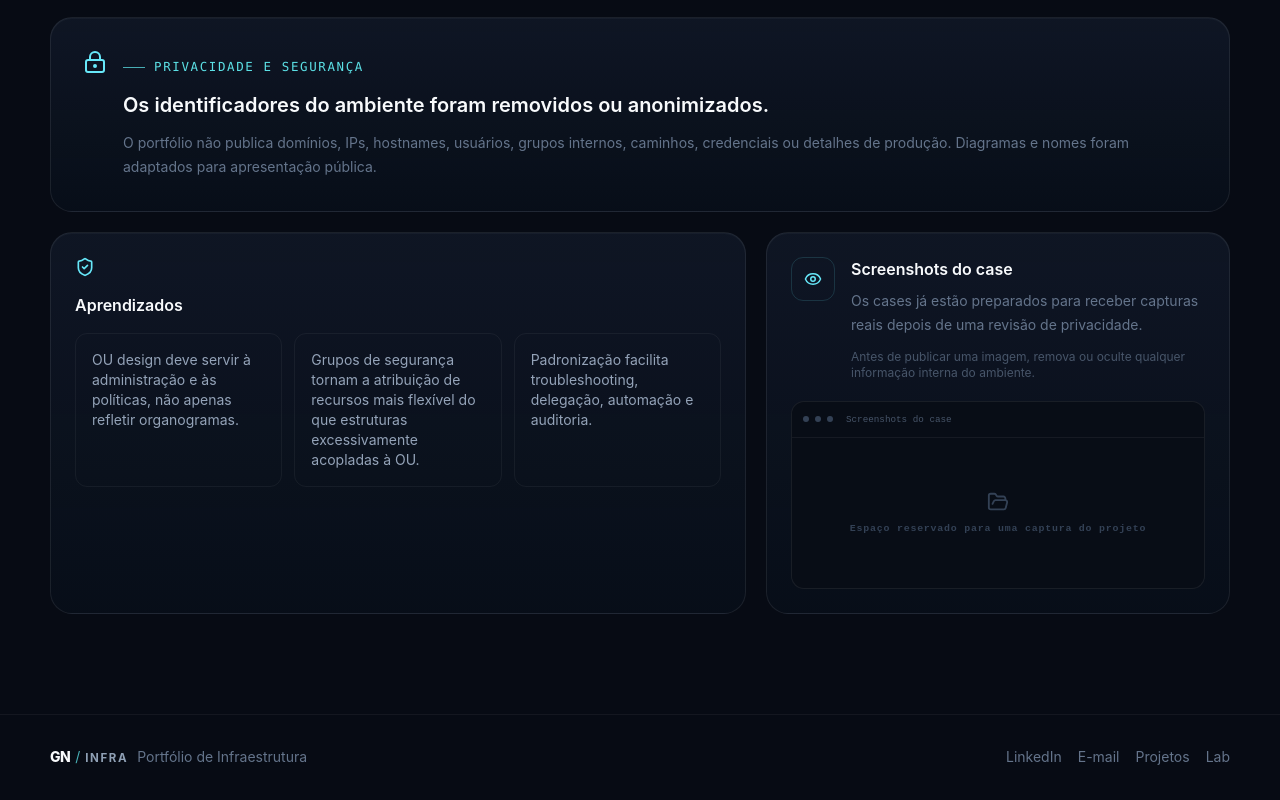
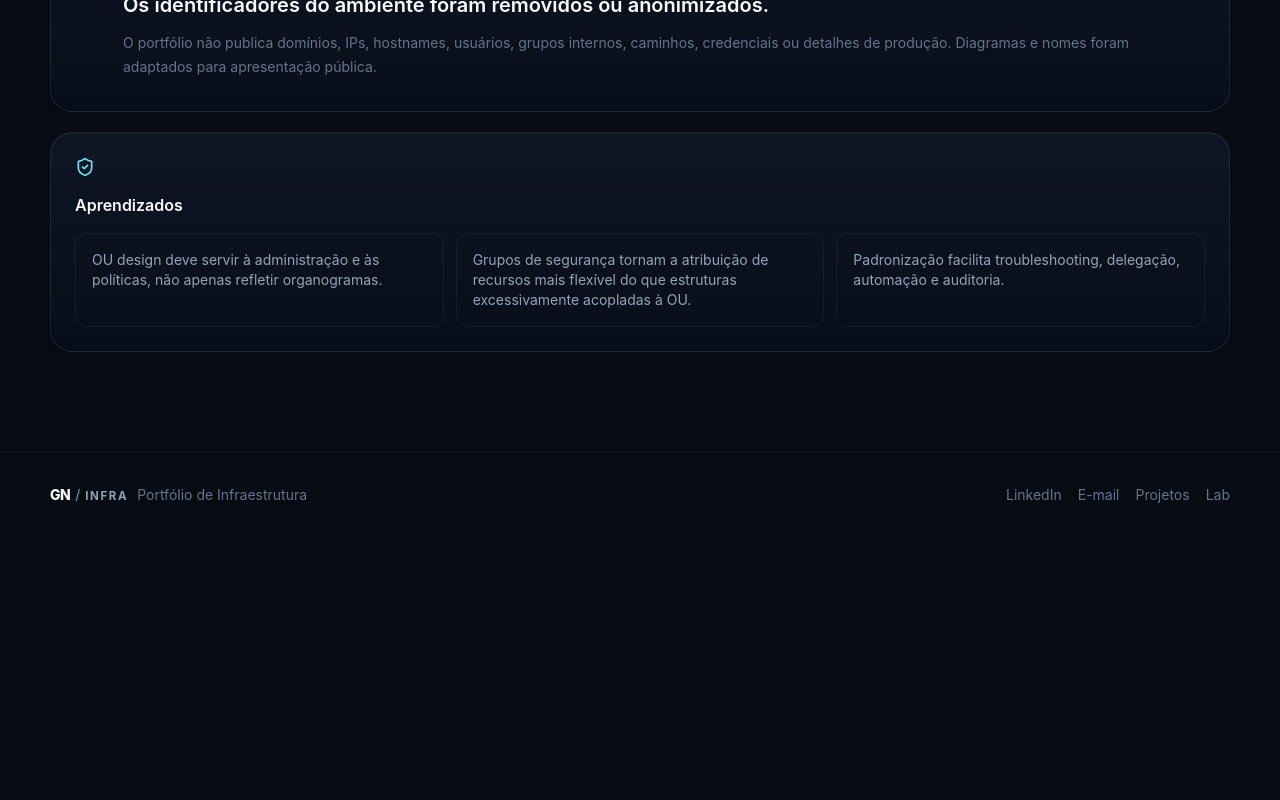
Before and after one commit to glnovais/gustavo-lima-novais-portfolio, a React (Vite) app in the folder gustavo-lima-novais-portfolio-humanizado/: page /projects/active-directory in a window 1280 px wide. Shown: the part 2978-3778 px from the top of the page. After the commit the page ends 3516 px from the top, so only its background shows below. Built offline with nearby package versions, Linux system fonts and the light colour scheme.

Commit message:
Refina conteúdo público dos cases

```diff
--- a/gustavo-lima-novais-portfolio-humanizado/src/components/projects/ProjectScreenshot.tsx
+++ b/gustavo-lima-novais-portfolio-humanizado/src/components/projects/ProjectScreenshot.tsx
@@ -26,7 +26,7 @@ export default function ProjectScreenshot({ src, alt, caption }: Props) {
         <img src={src} alt={alt} loading="lazy" decoding="async"/>
         <span><Maximize2 size={15}/> Zoom</span>
       </button>
-      <figcaption>{caption}<small>{t('screenshots.note')}</small></figcaption>
+      <figcaption>{caption}</figcaption>
     </figure>
     {open && <div className="screenshot-modal" role="dialog" aria-modal="true" aria-label={caption} onMouseDown={(event: MouseEvent<HTMLDivElement>) => { if (event.currentTarget === event.target) setOpen(false); }}><button onClick={() => setOpen(false)} aria-label={t('a11y.closeMenu')}><X size={19}/></button><img src={src} alt={alt}/></div>}
   </>;
--- a/gustavo-lima-novais-portfolio-humanizado/src/config/profile.ts
+++ b/gustavo-lima-novais-portfolio-humanizado/src/config/profile.ts
@@ -6,7 +6,7 @@ export const profile = {
   complementaryLine: 'Infraestrutura Corporativa | Redes | Monitoramento | ITSM | Governança de TI',
   email: 'glnovais.ti@gmail.com',
   linkedin: 'https://www.linkedin.com/in/gustavo-lima-novais-560b23314/',
-  github: '',
+  github: 'https://github.com/glnovais',
   location: 'São Paulo, SP — Brasil',
   photo: '/images/gustavo-lima-novais.webp',
   photoFallback: '/images/gustavo-lima-novais.png',
--- a/gustavo-lima-novais-portfolio-humanizado/src/pages/ProjectPage.tsx
+++ b/gustavo-lima-novais-portfolio-humanizado/src/pages/ProjectPage.tsx
@@ -1,5 +1,5 @@
 import type { ReactNode } from 'react';
-import { ArrowLeft, CheckCircle2, Eye, FolderOpen, LockKeyhole, Route, ShieldCheck, Wrench } from 'lucide-react';
+import { ArrowLeft, CheckCircle2, LockKeyhole, ShieldCheck, Wrench } from 'lucide-react';
 import { Link, useParams } from 'react-router-dom';
 import Footer from '../components/layout/Footer';
 import Header from '../components/layout/Header';
@@ -129,24 +129,6 @@ Test-Connection -ComputerName "CLIENT-001" -Count 1`}</code></pre>
   return <NetworkTopology/>;
 }
 
-function ScreenshotArea() {
-  const { t } = useI18n();
-  return <div className="panel p-5 md:p-6">
-    <div className="flex items-start gap-4">
-      <div className="w-11 h-11 rounded-xl border border-cyan-300/15 grid place-items-center text-cyan-300 shrink-0"><Eye size={18}/></div>
-      <div>
-        <h2 className="font-semibold">{t('screenshots.title')}</h2>
-        <p className="text-sm text-slate-500 leading-6 mt-2">{t('screenshots.empty')}</p>
-        <p className="text-xs text-slate-600 mt-3">{t('screenshots.note')}</p>
-      </div>
-    </div>
-    <div className="screenshot-frame mt-5">
-      <div className="screenshot-toolbar"><i/><i/><i/><span>{t('screenshots.title')}</span></div>
-      <div className="screenshot-empty"><FolderOpen size={22}/><span>{t('project.screenshotPlaceholder')}</span></div>
-    </div>
-  </div>;
-}
-
 export default function ProjectPage({ onOpenPalette }: Props) {
   const { slug = '' } = useParams();
   const { locale, t } = useI18n();
@@ -166,8 +148,8 @@ export default function ProjectPage({ onOpenPalette }: Props) {
 
     <section className="section"><div className="container-shell"><div className="section-kicker">{t('project.approach')}</div><div className="grid md:grid-cols-2 gap-3 mt-4">{project.approach.map((x, i) => <div className="panel p-5 flex gap-4" key={pickText(x, locale)}><span className="mono text-xs text-cyan-300">0{i + 1}</span><p className="text-sm text-slate-300 leading-6 m-0">{pickText(x, locale)}</p></div>)}</div></div></section>
 
-    <section className="section"><div className="container-shell grid lg:grid-cols-3 gap-4"><div className="panel p-6"><Wrench size={20} className="text-cyan-300"/><h2 className="font-semibold mt-5">{t('project.technologies')}</h2><div className="flex flex-wrap gap-2 mt-4">{project.technologies.map(x => <span className="badge" key={x}>{x}</span>)}</div></div><div className="panel p-6"><CheckCircle2 size={20} className="text-emerald-400"/><h2 className="font-semibold mt-5">{t('project.results')}</h2><ul className="mt-4 space-y-3 text-sm text-slate-400">{project.results.map(x => <li key={pickText(x, locale)}>• {pickText(x, locale)}</li>)}</ul></div><div className="panel p-6"><Route size={20} className="text-yellow-400"/><h2 className="font-semibold mt-5">{t('project.next')}</h2><ul className="mt-4 space-y-3 text-sm text-slate-400">{project.nextSteps.map(x => <li key={pickText(x, locale)}>• {pickText(x, locale)}</li>)}</ul></div></div></section>
+    <section className="section"><div className="container-shell grid lg:grid-cols-2 gap-4"><div className="panel p-6"><Wrench size={20} className="text-cyan-300"/><h2 className="font-semibold mt-5">{t('project.technologies')}</h2><div className="flex flex-wrap gap-2 mt-4">{project.technologies.map(x => <span className="badge" key={x}>{x}</span>)}</div></div><div className="panel p-6"><CheckCircle2 size={20} className="text-emerald-400"/><h2 className="font-semibold mt-5">{t('project.results')}</h2><ul className="mt-4 space-y-3 text-sm text-slate-400">{project.results.map(x => <li key={pickText(x, locale)}>• {pickText(x, locale)}</li>)}</ul></div></div></section>
 
-    <section className="section"><div className="container-shell"><div className="panel p-6 md:p-8 border-cyan-300/10"><div className="flex items-start gap-4"><LockKeyhole className="text-cyan-300 shrink-0"/><div><div className="section-kicker mb-2">{t('project.security')}</div><h2 className="text-xl font-semibold">{t('project.securityTitle')}</h2><p className="text-sm text-slate-500 leading-6 mt-3">{t('project.securityCopy')}</p></div></div></div><div className="grid xl:grid-cols-[1.2fr_.8fr] gap-5 mt-5"><div className="panel p-6"><ShieldCheck size={20} className="text-cyan-300"/><h2 className="font-semibold mt-4">{t('project.lessons')}</h2><div className="grid md:grid-cols-3 gap-3 mt-4">{project.lessons.map(x => <div className="rounded-xl border border-white/5 p-4 text-sm text-slate-400" key={pickText(x, locale)}>{pickText(x, locale)}</div>)}</div></div><ScreenshotArea/></div></div></section>
+    <section className="section"><div className="container-shell"><div className="panel p-6 md:p-8 border-cyan-300/10"><div className="flex items-start gap-4"><LockKeyhole className="text-cyan-300 shrink-0"/><div><div className="section-kicker mb-2">{t('project.security')}</div><h2 className="text-xl font-semibold">{t('project.securityTitle')}</h2><p className="text-sm text-slate-500 leading-6 mt-3">{t('project.securityCopy')}</p></div></div></div><div className="panel p-6 mt-5"><ShieldCheck size={20} className="text-cyan-300"/><h2 className="font-semibold mt-4">{t('project.lessons')}</h2><div className="grid md:grid-cols-3 gap-3 mt-4">{project.lessons.map(x => <div className="rounded-xl border border-white/5 p-4 text-sm text-slate-400" key={pickText(x, locale)}>{pickText(x, locale)}</div>)}</div></div></div></section>
   </main><Footer/></>;
 }
```
Also changed, not shown: gustavo-lima-novais-portfolio-humanizado/src/components/sections/EducationRoadmap.tsx (+31 -4 lines), gustavo-lima-novais-portfolio-humanizado/public/projects/active-directory/README.txt (deleted), gustavo-lima-novais-portfolio-humanizado/public/projects/admin-center/README.txt (deleted), gustavo-lima-novais-portfolio-humanizado/public/projects/automation/README.txt (deleted), gustavo-lima-novais-portfolio-humanizado/public/projects/glpi/README.txt (deleted), gustavo-lima-novais-portfolio-humanizado/public/projects/governance/README.txt (deleted), gustavo-lima-novais-portfolio-humanizado/public/projects/group-policy/README.txt (deleted), gustavo-lima-novais-portfolio-humanizado/public/projects/zabbix/README.txt (deleted).
